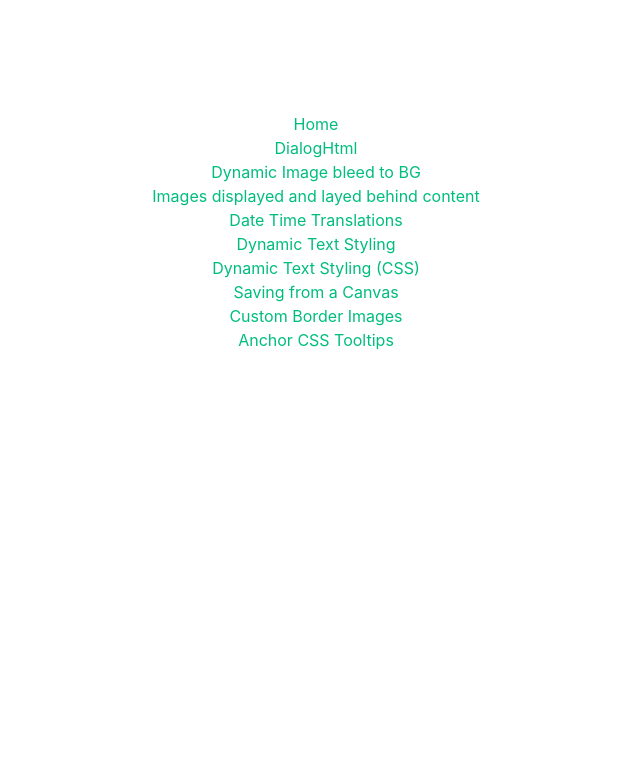
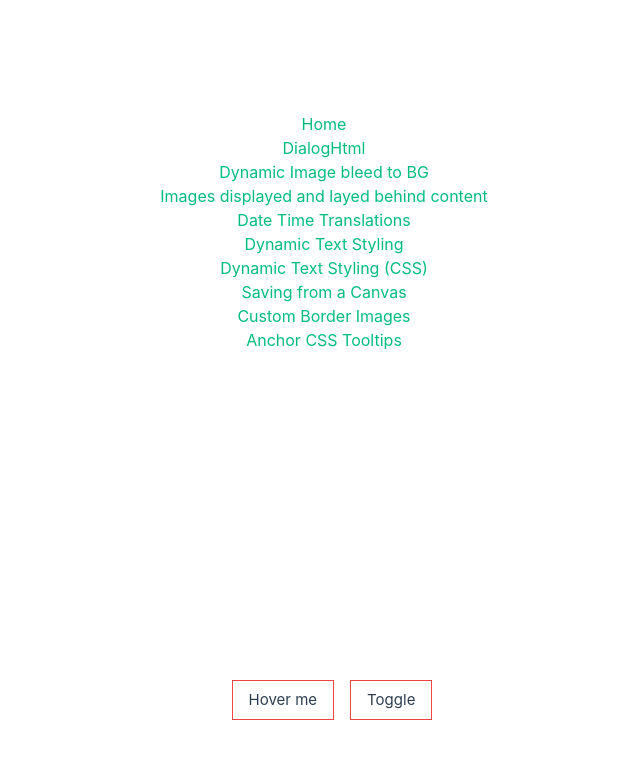
Before and after one commit to AndrewDavidsonDigital/considerations, a Vue app: page /tooltips in a window 1280 px wide. Shown: the top 758 px of the page, without its empty margins (308-948 px from the left). Built offline with nearby package versions, Linux system fonts and the light colour scheme.

Commit message:
Tooltips:  - Add entry for Tooltips via `css anchor`

```diff
--- a/src/App.vue
+++ b/src/App.vue
@@ -4,7 +4,7 @@
 </script>
 
 <template>
-  <section class="tw-flex tw-flex-col tw-justify-between tw-items-center tw-h-full tw-w-full">
+  <section class="flex flex-col justify-between items-center h-full w-full">
     <Navigation />
     <RouterView />
   </section>
--- a/src/router/index.js
+++ b/src/router/index.js
@@ -52,6 +52,11 @@ const router = createRouter({
       name: 'border-images',
       component: () => import('../views/BorderImages.vue')
     },
+    {
+      path: '/tooltips',
+      name: 'tooltips',
+      component: () => import('../views/CSSAnchorTooltips.vue')
+    },
   ]
 });
 
--- /dev/null
+++ b/src/views/CSSAnchorTooltips.vue
@@ -0,0 +1,66 @@
+<script setup>
+import { ref } from 'vue'
+
+// reactive state
+let toggler = ref(false)
+
+
+function toggleHelper(){
+  toggler.value = !toggler.value
+}
+
+</script>
+
+<template>
+  <section class="text-white text-left w-1/2 pb-5">
+    <h2 class="text-xl">Issue: </h2>
+    <p class="indent-5">Hover tooltips and explanators are absurdly anoying to setup and very external</p>
+    <h2 class="text-xl">Details: </h2>
+    <p class="indent-5">How can we use the new css Anchor properties to configure different types of tooltips</p>
+    <h2 class="text-xl">Logic: </h2>
+    <p class="indent-5">TBD</p>
+  </section>
+  <section class="flex gap-x-4">
+    <button class="border-red-500 border border-solid px-4 py-2 peer/hover anchor">Hover me</button>
+    <div class="bg-red-500 border-red-500 rounded min-h-4 min-w-60 px-4 py-2 my-2 absolute peer-hover/hover:opacity-100 opacity-0 duration-300 anchored anchored-tr">Thing to be anchored lanksldnkajsbdkjasbjkdasbkjdbas</div>
+
+    <button class="border-red-500 border border-solid px-4 py-2 anchor-toggle" @click="toggleHelper">Toggle</button>
+    <div
+      :class='[
+        "bg-red-500 border-red-500 rounded",
+        "min-h-4 min-w-40 px-4 py-2 my-2",
+        "absolute opacity-0 duration-300",
+        "anchored-toggle anchored-tl",
+        {
+          "opacity-100" : toggler,
+        }]'
+      >zzzzzzz im going to stay asleep</div>
+  </section>
+</template>
+
+<style scoped>
+  .anchor {
+    anchor-name: --anchor-el;
+  }
+  .anchored {
+    position-anchor: --anchor-el;
+  }
+
+  .anchor-toggle {
+    anchor-name: --anchor-toggle-el;
+  }
+  .anchored-toggle {
+    position-anchor: --anchor-toggle-el;
+  }
+
+
+  .anchored-tl {
+    bottom: anchor(top);
+    left: anchor(left);
+  }
+  .anchored-tr {
+    bottom: anchor(top);
+    right: anchor(right);
+  }
+
+</style>
```
Also changed, not shown: 1 other file (tests, documents, lock files or other folders).
